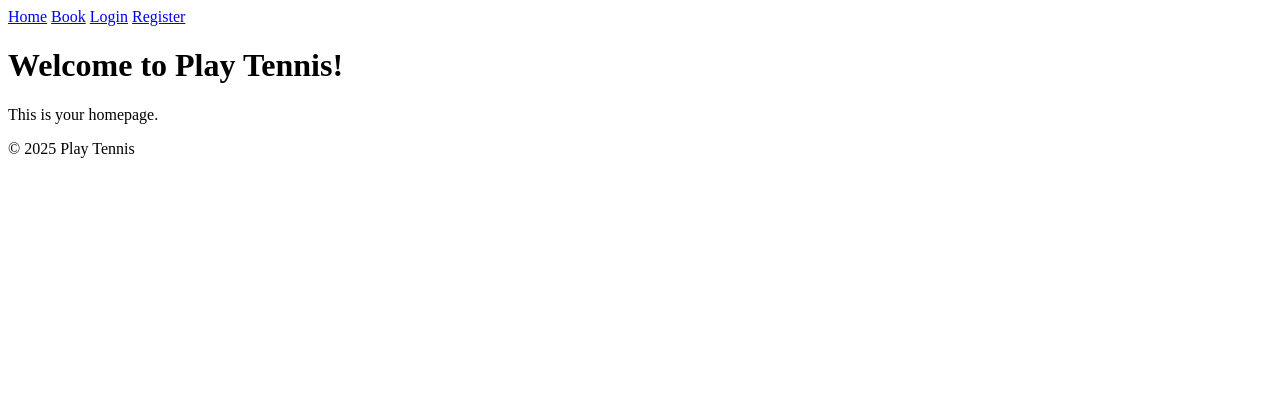
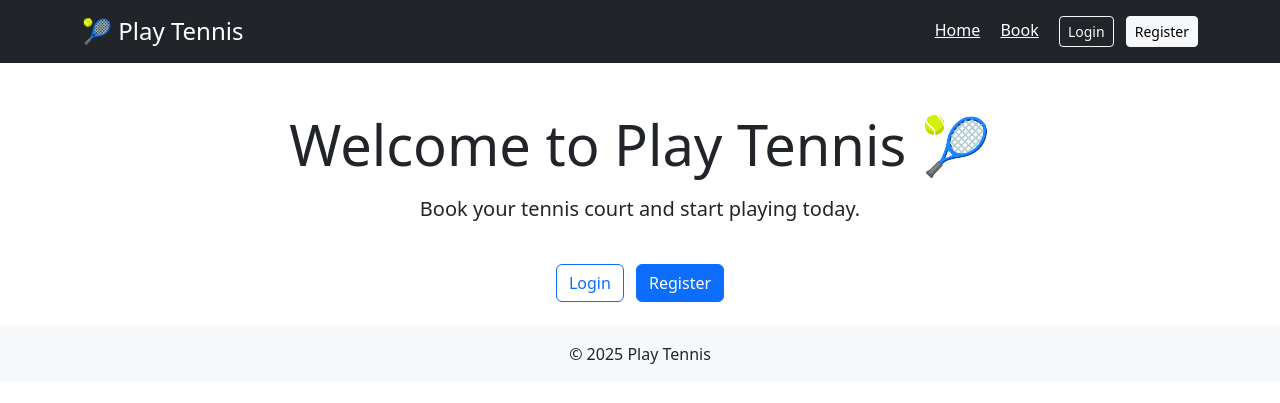
Before and after one commit to David5p/play_tennis, a Django app: template templates/home.html in a window 1280 px wide. Shown: the top 403 px of the page. Run offline with Django 3.2, Linux system fonts and the light colour scheme; the template is opened without the code that fills it, so the values that code supplies are empty.

Commit message:
Add bootstrap styles and container to bas.html&home.html

```diff
--- a/templates/base.html
+++ b/templates/base.html
@@ -4,7 +4,13 @@
 <head>
     <meta charset="UTF-8">
     <title>{% block title %}Play Tennis{% endblock %}</title>
-    <link rel="stylesheet" href="{% static 'css/style.css' %}">
+
+    <!-- Bootstrap CSS -->
+    <link href="https://cdn.jsdelivr.net/npm/bootstrap@5.3.2/dist/css/bootstrap.min.css" rel="stylesheet">
+
+    <!-- Custom CSS -->
+    <link rel="stylesheet" href="{% static 'booking/css/style.css' %}">
+
     <!-- Favicons -->
     <link rel="icon" type="image/png" sizes="96x96" href="{% static 'favicon/favicon-96x96.png' %}" />
     <link rel="icon" type="image/svg+xml" href="{% static 'favicon/favicon.svg' %}" />
@@ -14,33 +20,42 @@
 </head>
 <body>
 
-    <header>
+<header class="bg-dark text-white p-3">
+    <div class="container d-flex justify-content-between align-items-center">
+        <h1 class="h4 mb-0">🎾 Play Tennis</h1>
         <nav>
-            <a href="{% url 'home' %}">Home</a>
-            <a href="{% url 'create_booking' %}">Book</a>
+            <a href="{% url 'home' %}" class="text-white me-3">Home</a>
+            <a href="{% url 'create_booking' %}" class="text-white me-3">Book</a>
             {% if user.is_authenticated %}
-                <span>Welcome, {{ user.username }}</span>
-                <a href="{% url 'logout' %}">Logout</a>
+                <span class="me-3">Welcome, {{ user.username }}</span>
+                <a href="{% url 'logout' %}" class="btn btn-sm btn-outline-light">Logout</a>
             {% else %}
-                <a href="{% url 'login' %}">Login</a>
-                <a href="{% url 'register' %}">Register</a>
+                <a href="{% url 'login' %}" class="btn btn-sm btn-outline-light me-2">Login</a>
+                <a href="{% url 'register' %}" class="btn btn-sm btn-light">Register</a>
             {% endif %}
         </nav>
+    </div>
 </header>
 
-    <main>
+<main class="container mt-4">
     {% if messages %}
         {% for message in messages %}
-                <div class="{{ message.tags }}">{{ message }}</div>
+            <div class="alert alert-{{ message.tags }} alert-dismissible fade show" role="alert">
+                {{ message }}
+                <button type="button" class="btn-close" data-bs-dismiss="alert" aria-label="Close"></button>
+            </div>
         {% endfor %}
     {% endif %}
 
     {% block content %}{% endblock %}
 </main>
 
-    <footer>
-        <p>&copy; 2025 Play Tennis</p>
+<footer class="bg-light text-center py-3 mt-4">
+    <p class="mb-0">&copy; 2025 Play Tennis</p>
 </footer>
+
+<!-- Bootstrap JS (for alerts, dropdowns etc.) -->
+<script src="https://cdn.jsdelivr.net/npm/bootstrap@5.3.2/dist/js/bootstrap.bundle.min.js"></script>
 
 </body>
 </html>
--- a/templates/home.html
+++ b/templates/home.html
@@ -3,6 +3,15 @@
 {% block title %}Home - Play Tennis{% endblock %}
 
 {% block content %}
-<h1>Welcome to Play Tennis!</h1>
-<p>This is your homepage.</p>
+<div class="text-center mt-5">
+    <h1 class="display-4">Welcome to <strong>Play Tennis</strong> 🎾</h1>
+    <p class="lead mt-3">Book your tennis court and start playing today.</p>
+
+    {% if user.is_authenticated %}
+        <a href="{% url 'create_booking' %}" class="btn btn-primary mt-4">Make a Booking</a>
+    {% else %}
+        <a href="{% url 'login' %}" class="btn btn-outline-primary mt-4 me-2">Login</a>
+        <a href="{% url 'register' %}" class="btn btn-primary mt-4">Register</a>
+    {% endif %}
+</div>
 {% endblock %}
```
Lines whose indentation alone changed are shown as unchanged.
